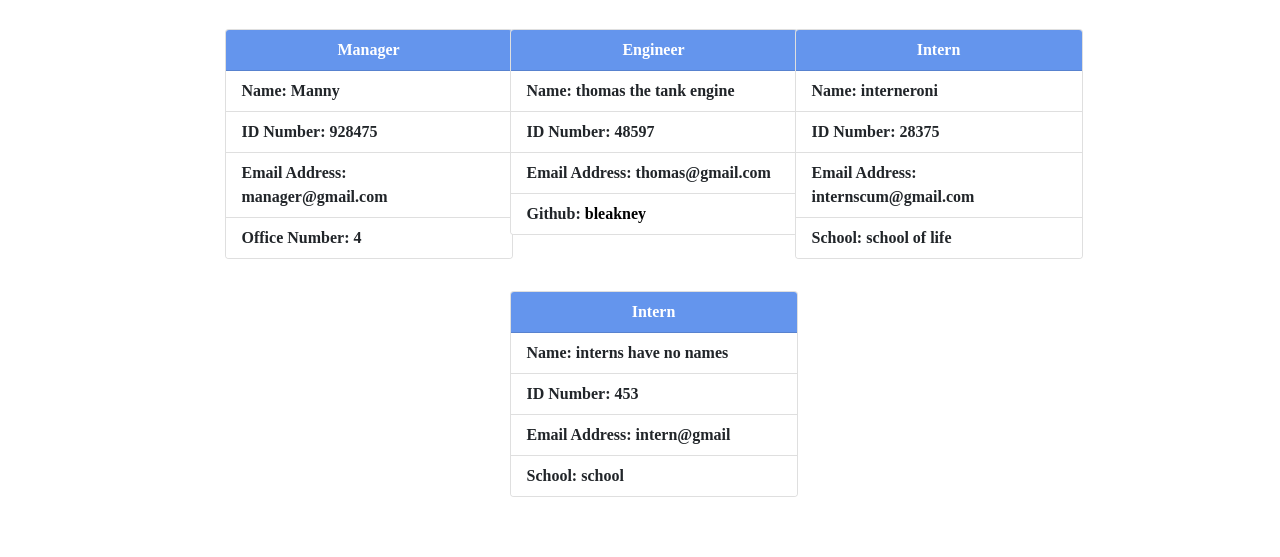
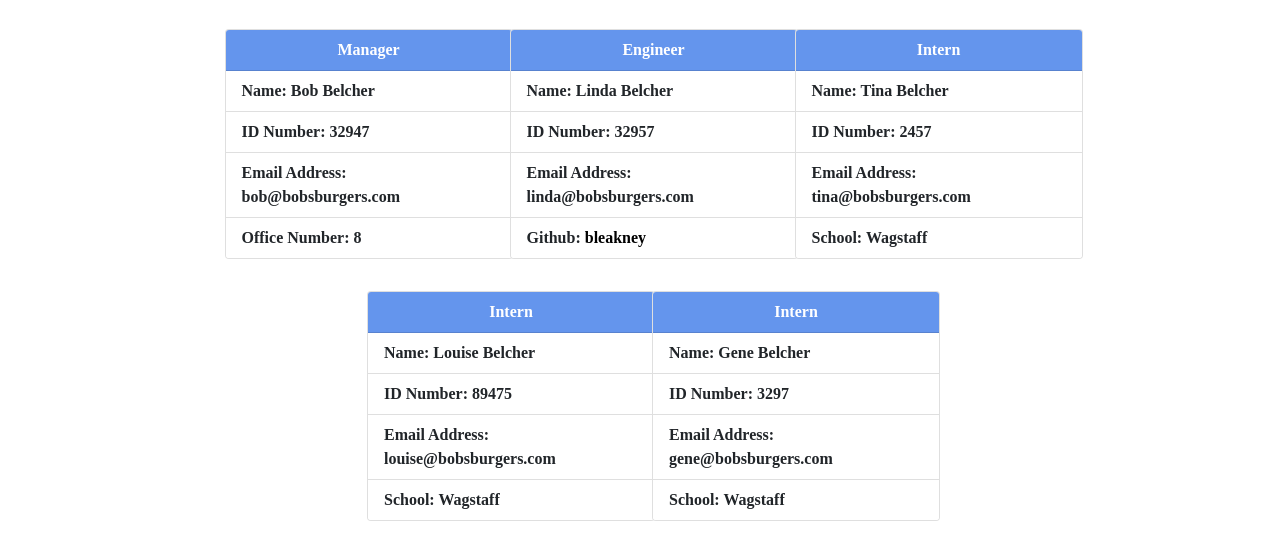
Before and after one commit to bleakney/team-profile-generator, a website: page dist/index.html in a window 1280 px wide. Shown: the part 93-650 px from the top of the page. Drawn offline with nearby package versions, Linux system fonts and the light colour scheme; a web font is replaced by a local one.

```diff
--- a/dist/index.html
+++ b/dist/index.html
@@ -35,10 +35,10 @@
                 <div class="card" style="width: 18rem">
                   <div class="card-header">Manager</div>
                   <ul class="list-group list-group-flush">
-                    <li class="list-group-item">Name: Manny</li>
-                    <li class="list-group-item">ID Number: 928475</li>
-                    <li class="list-group-item">Email Address: manager@gmail.com</li>
-                    <li class="list-group-item">Office Number: 4</li>
+                    <li class="list-group-item">Name: Bob Belcher</li>
+                    <li class="list-group-item">ID Number: 32947</li>
+                    <li class="list-group-item">Email Address: bob@bobsburgers.com</li>
+                    <li class="list-group-item">Office Number: 8</li>
                   </ul>
                 </div>
               </div>
@@ -49,9 +49,9 @@
                 <div class="card" style="width: 18rem">
                   <div class="card-header">Engineer</div>
                   <ul class="list-group list-group-flush">
-                    <li class="list-group-item">Name: thomas the tank engine</li>
-                    <li class="list-group-item">ID Number: 48597</li>
-                    <li class="list-group-item">Email Address: thomas@gmail.com</li>
+                    <li class="list-group-item">Name: Linda Belcher</li>
+                    <li class="list-group-item">ID Number: 32957</li>
+                    <li class="list-group-item">Email Address: linda@bobsburgers.com</li>
                     <li class="list-group-item">Github: <a href="http://github.com/bleakney">bleakney</a></li>
                   </ul>
                 </div>
@@ -63,10 +63,10 @@
                 <div class="card" style="width: 18rem">
                   <div class="card-header">Intern</div>
                   <ul class="list-group list-group-flush">
-                    <li class="list-group-item">Name: interneroni</li>
-                    <li class="list-group-item">ID Number: 28375</li>
-                    <li class="list-group-item">Email Address: internscum@gmail.com</li>
-                    <li class="list-group-item">School: school of life </li>
+                    <li class="list-group-item">Name: Tina Belcher</li>
+                    <li class="list-group-item">ID Number: 2457</li>
+                    <li class="list-group-item">Email Address: tina@bobsburgers.com</li>
+                    <li class="list-group-item">School: Wagstaff</li>
                   </ul>
                 </div>
               </div>
@@ -80,14 +80,27 @@
                 <div class="card" style="width: 18rem">
                   <div class="card-header">Intern</div>
                   <ul class="list-group list-group-flush">
-                    <li class="list-group-item">Name: interns have no names</li>
-                    <li class="list-group-item">ID Number: 453</li>
-                    <li class="list-group-item">Email Address: intern@gmail</li>
-                    <li class="list-group-item">School: school</li>
+                    <li class="list-group-item">Name: Louise Belcher</li>
+                    <li class="list-group-item">ID Number: 89475</li>
+                    <li class="list-group-item">Email Address: louise@bobsburgers.com</li>
+                    <li class="list-group-item">School: Wagstaff</li>
                   </ul>
                 </div>
               </div>
 
+
+              <!-- EMPLOYEE CARD -->
+              <div class="col-3">
+                <div class="card" style="width: 18rem">
+                  <div class="card-header">Intern</div>
+                  <ul class="list-group list-group-flush">
+                    <li class="list-group-item">Name: Gene Belcher</li>
+                    <li class="list-group-item">ID Number: 3297</li>
+                    <li class="list-group-item">Email Address: gene@bobsburgers.com</li>
+                    <li class="list-group-item">School: Wagstaff</li>
+                  </ul>
+                </div>
+              </div>
 
 
         </div>
```
Also changed, not shown: README.md.
